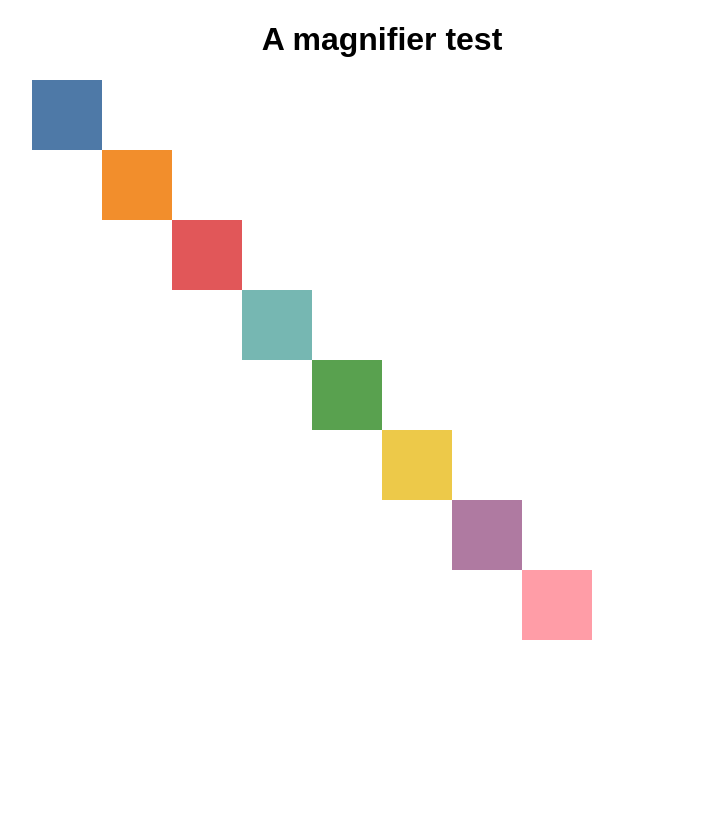
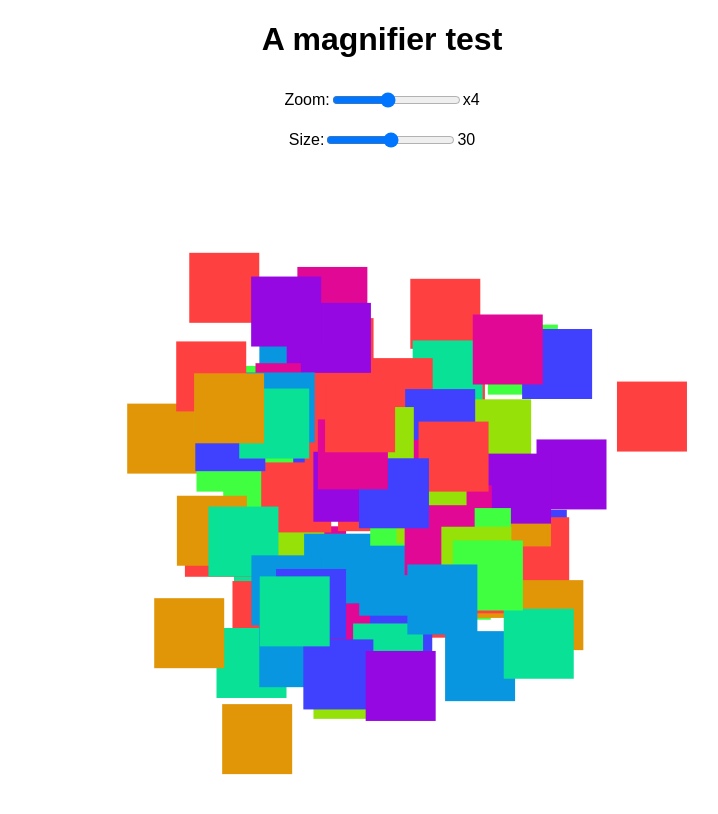
Before and after one commit to seracio/magnifier, a React (Vite) app: page / in a window 1280 px wide. Shown: the top 814 px of the page, without its empty margins (258-976 px from the left). Built offline with nearby package versions, Linux system fonts and the light colour scheme.

Commit message:
Reset d3 events in effect

```diff
--- a/src/Magnifier.tsx
+++ b/src/Magnifier.tsx
@@ -22,6 +22,7 @@ export default function Magnifier({
   useEffect(() => {
     const useEl = document.querySelector("#" + svgId);
     select(useEl)
+      .on("mouseenter mouseleave touchend mousemove touchmove", null)
       .on("mouseenter", function (e) {
         setIsActive(true);
       })
--- a/src/main.tsx
+++ b/src/main.tsx
@@ -1,10 +1,35 @@
 import "./styles.css";
 import Magnifier from "./Magnifier";
-import { StrictMode } from "react";
+import { StrictMode, useMemo, useState } from "react";
 import { createRoot } from "react-dom/client";
-import { schemeTableau10 } from "d3";
+import {
+  interpolateSinebow,
+  quantize,
+  randomNormal,
+  randomUniform,
+  schemeBlues,
+} from "d3";
 
 function App() {
+  const [zoom, setZoom] = useState(4);
+  const [size, setSize] = useState(30);
+
+  const rects = useMemo(() => {
+    const rand = randomNormal(45, 15);
+    const palette = quantize(interpolateSinebow, 10);
+    return Array(100)
+      .fill(0)
+      .map((v, i) => {
+        return {
+          x: rand(),
+          y: rand(),
+          width: 10,
+          height: 10,
+          fill: palette[i % 10],
+        };
+      });
+  }, []);
+
   return (
     <div
       className="App"
@@ -15,32 +40,49 @@ function App() {
       }}
     >
       <h1>A magnifier test</h1>
+      <form>
+        <fieldset>
+          <label htmlFor="zoom">Zoom:</label>
+          <input
+            onChange={(e) => setZoom(e.target.valueAsNumber)}
+            type="range"
+            id="zoom"
+            name="zoom"
+            min="1"
+            max="8"
+            defaultValue="4"
+          />
+          x{zoom}
+        </fieldset>
+        <fieldset>
+          <label htmlFor="size">Size:</label>
+          <input
+            onChange={(e) => setSize(e.target.valueAsNumber)}
+            type="range"
+            id="size"
+            name="size"
+            min="10"
+            max="50"
+            defaultValue="30"
+          />
+          {size}
+        </fieldset>
+      </form>
       <svg
         preserveAspectRatio="xMidYMid meet"
         viewBox="0 0 100 100"
         id="playground-svg"
       >
         <g id="playground">
-          {Array(8)
-            .fill(0)
-            .map((v, i) => {
-              return (
-                <rect
-                  key={i}
-                  x={i * 10}
-                  y={i * 10}
-                  width="10"
-                  height="10"
-                  fill={schemeTableau10[i]}
-                />
-              );
-            })}
+          {rects.map((rect, i) => {
+            return <rect key={i} {...rect} />;
+          })}
         </g>
         <Magnifier
           useId="playground"
           svgId="playground-svg"
-          zoom={4}
-          size={30}
+          zoom={zoom}
+          size={size}
           attrs={{
             strokeWidth: 0.5,
             style: {
--- a/src/styles.css
+++ b/src/styles.css
@@ -2,3 +2,12 @@
   font-family: sans-serif;
   text-align: center;
 }
+
+fieldset {
+  border: 0;
+  padding: 10px;
+  display: flex;
+  flex-direction: row;
+  justify-content: center;
+  align-items: center;
+}
```
Also changed, not shown: 5 other files (tests, documents, lock files or other folders).
